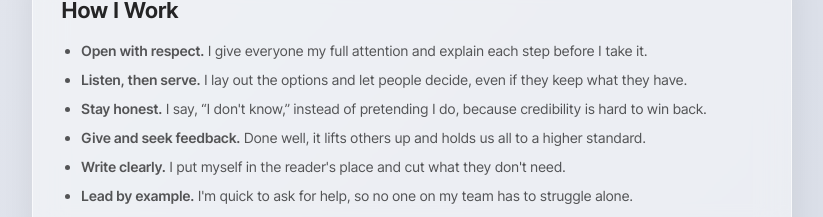
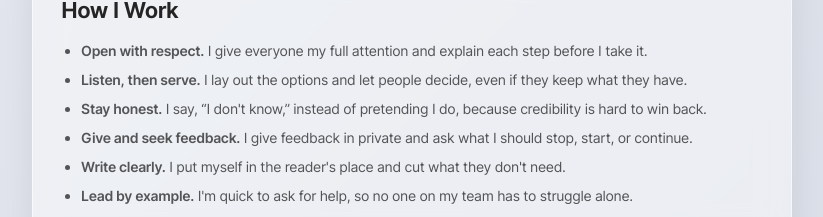
Before and after one commit to soliskit/portfolio, a Next.js app: page / in a window 1280 px wide. Shown: the part 775-992 px from the top of the page, without its empty margins (228-1051 px from the left). Built offline with nearby package versions, Linux system fonts and the light colour scheme.

Commit message:
Match How I Work feedback line to the resume

```diff
--- a/components/HowIWork.js
+++ b/components/HowIWork.js
@@ -19,8 +19,8 @@ export default function HowIWork() {
           to win back.
         </li>
         <li>
-          <strong>Give and seek feedback.</strong> Done well, it lifts others up
-          and holds us all to a higher standard.
+          <strong>Give and seek feedback.</strong> I give feedback in private and
+          ask what I should stop, start, or continue.
         </li>
         <li>
           <strong>Write clearly.</strong> I put myself in the reader&apos;s
```
